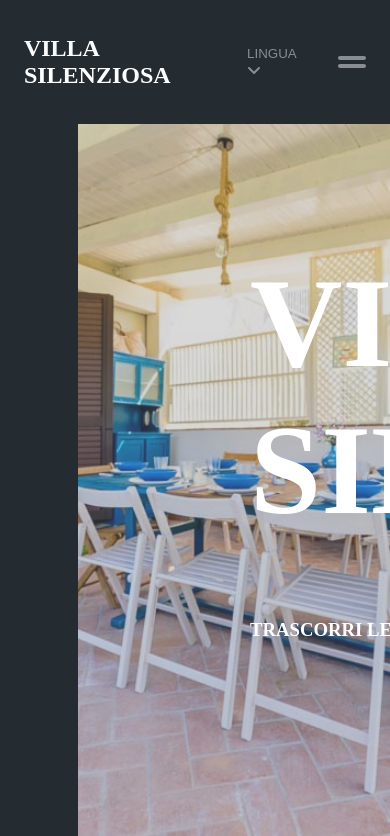
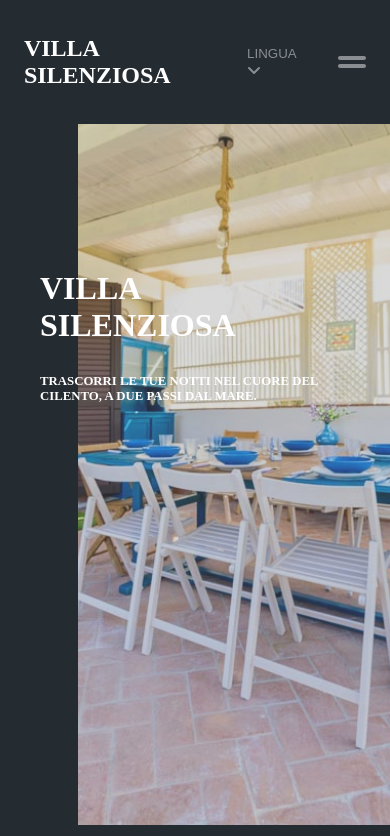
Before and after one commit to FrancescoMain/villa-silenziosa-website, a Vue app: page / in a window 390 px wide. Shown: the top 836 px of the page. Built offline with nearby package versions, Linux system fonts and the light colour scheme.

Commit message:
img e titoli responsive

```diff
--- a/src/components/Hero.vue
+++ b/src/components/Hero.vue
@@ -89,11 +89,39 @@ export default {
 
 }
 
+@media all and (max-width: 1440px) {
+
+
+
+    .container {
+        .container-img {
+            width: 72%;
+        }
+
+        .title {
+
+            top: 300px;
+
+            h1 {
+                font-size: 6.5rem;
+                margin-bottom: 30px;
+
+            }
+        }
+    }
+}
+
 @media all and (max-width: 1250px) {
 
 
     .container {
-        h1 {}
+        height: 780px;
+
+        .title {
+            top: 240px;
+            left: 80px;
+        }
+
 
         .container-img {
             img {
@@ -101,22 +129,47 @@ export default {
             }
         }
     }
+}
 
-    @media all and (max-width: 900px) {
-        .container {
+@media all and (max-width: 900px) {
+    .container {
+        height: 825px;
+
+        .container-img {
+            width: 80%;
+        }
+
+        .title {
+            top: 270px;
+            left: 40px;
+
             h1 {
-                font-size: 4.3rem;
-                width: 100%;
+                font-size: 4rem;
+
+            }
+
+            h3 {
+                font-size: 1rem;
             }
         }
 
+
     }
 
-    @media all and (max-width: 450px) {
-        .container {
+}
+
+
+@media all and (max-width: 450px) {
+    .container {
+        .title {
             h1 {
-                font-size: 3rem;
-                width: 100%;
+                font-size: 2rem;
+
+            }
+
+            h3 {
+                font-size: 0.8rem;
+                width: 80%;
             }
         }
 
```
